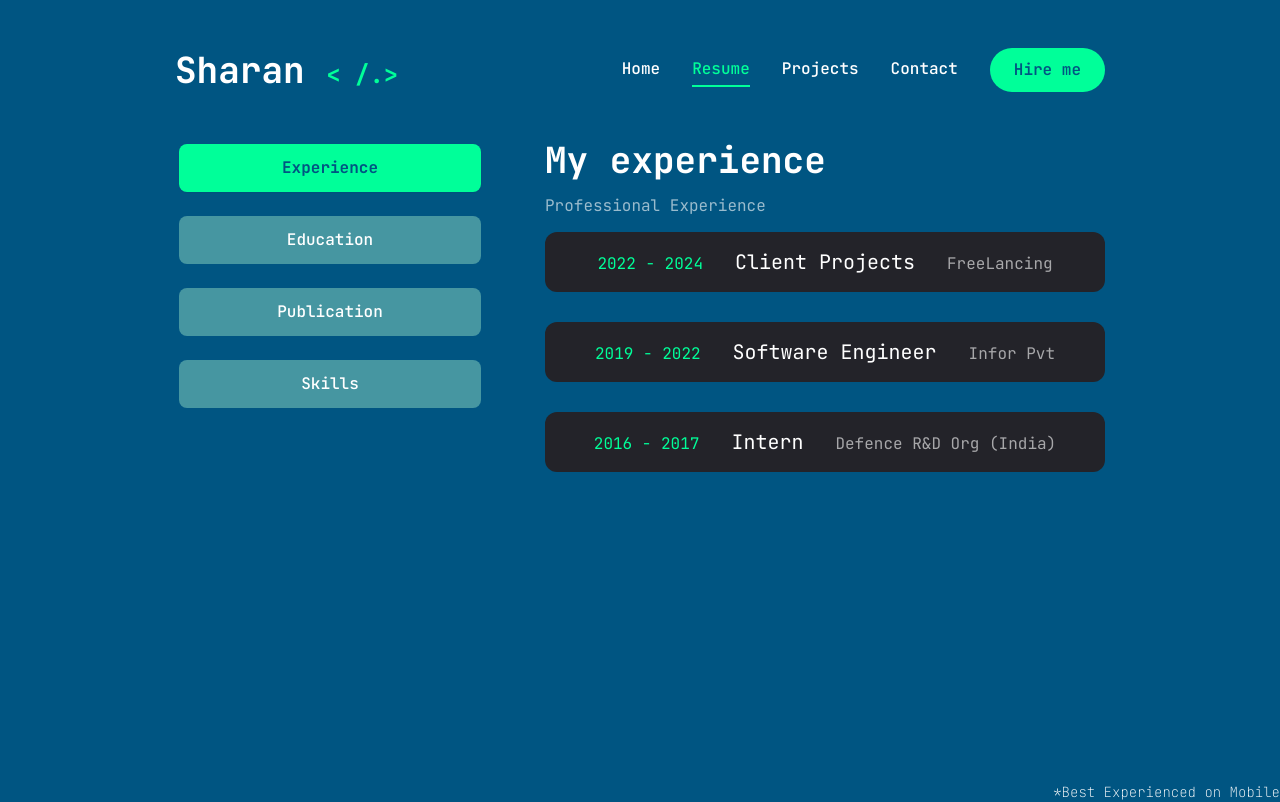
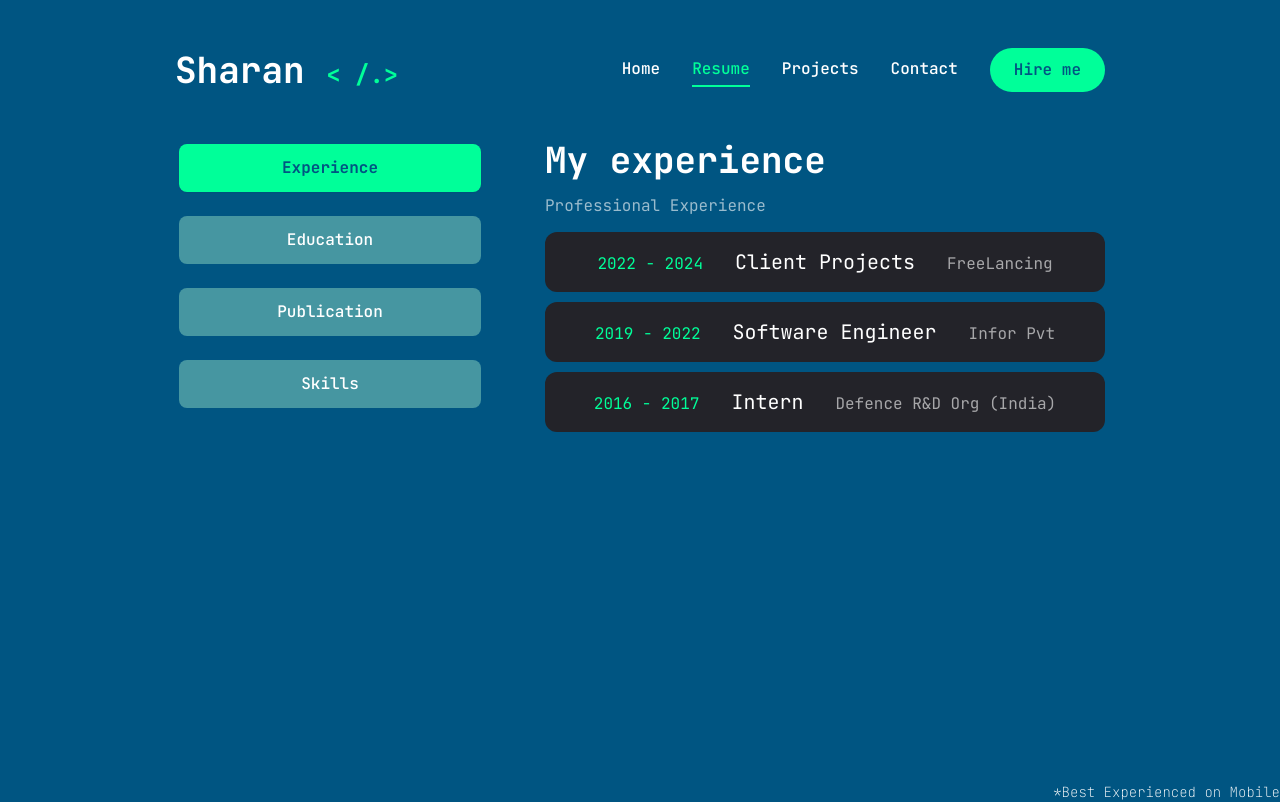
Before and after one commit to sharanreddy799/saisharankaram.github.io, a Next.js app: page /resume in a window 1280 px wide. Built offline with nearby package versions, Linux system fonts and the light colour scheme.

Commit message:
Updated Page gap between experience

```diff
--- a/app/resume/page.jsx
+++ b/app/resume/page.jsx
@@ -194,7 +194,7 @@ const Resume = () => {
               <p className="max-w-[600px] text-white/60 mx-auto xl:mx-0">
                 {experience.description}
               </p>
-              <ul className="flex flex-col lg:grid-cols-2 gap-[30px]">
+              <ul className="flex flex-col lg:grid-cols-2 gap-[10px]">
                 {experience.items.map((item, index) => {
                   return (
                     <li
@@ -343,7 +343,7 @@ const Resume = () => {
         {selectedExperience !== null && (
           <div
             ref={sectionRef}
-            className="mt-1 p-4 bg-[#232329] rounded-xl items-center justify-center"
+            className="mt-3 p-4 bg-[#232329] rounded-xl items-center justify-center"
           >
             <h4 className="text-2xl font-bold">
               {experience.items[selectedExperience].company}
```
